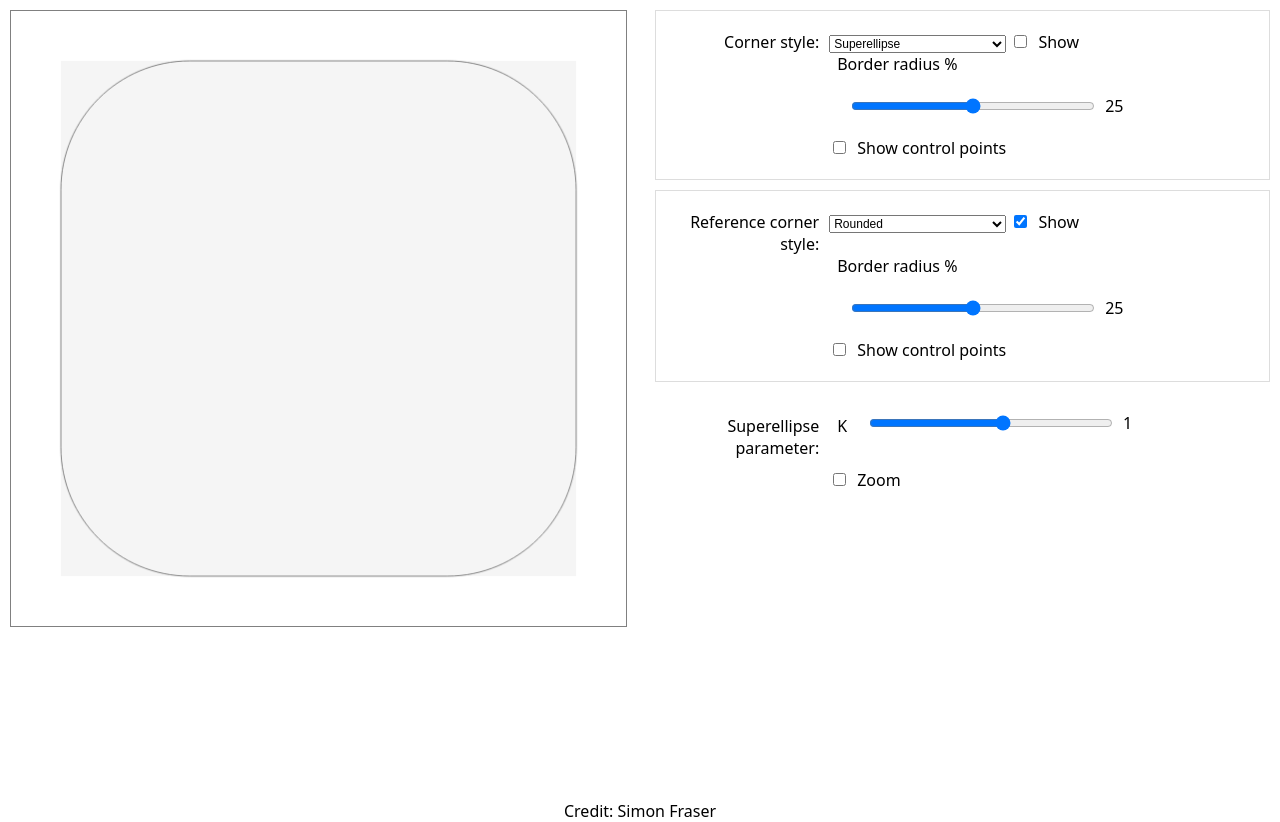
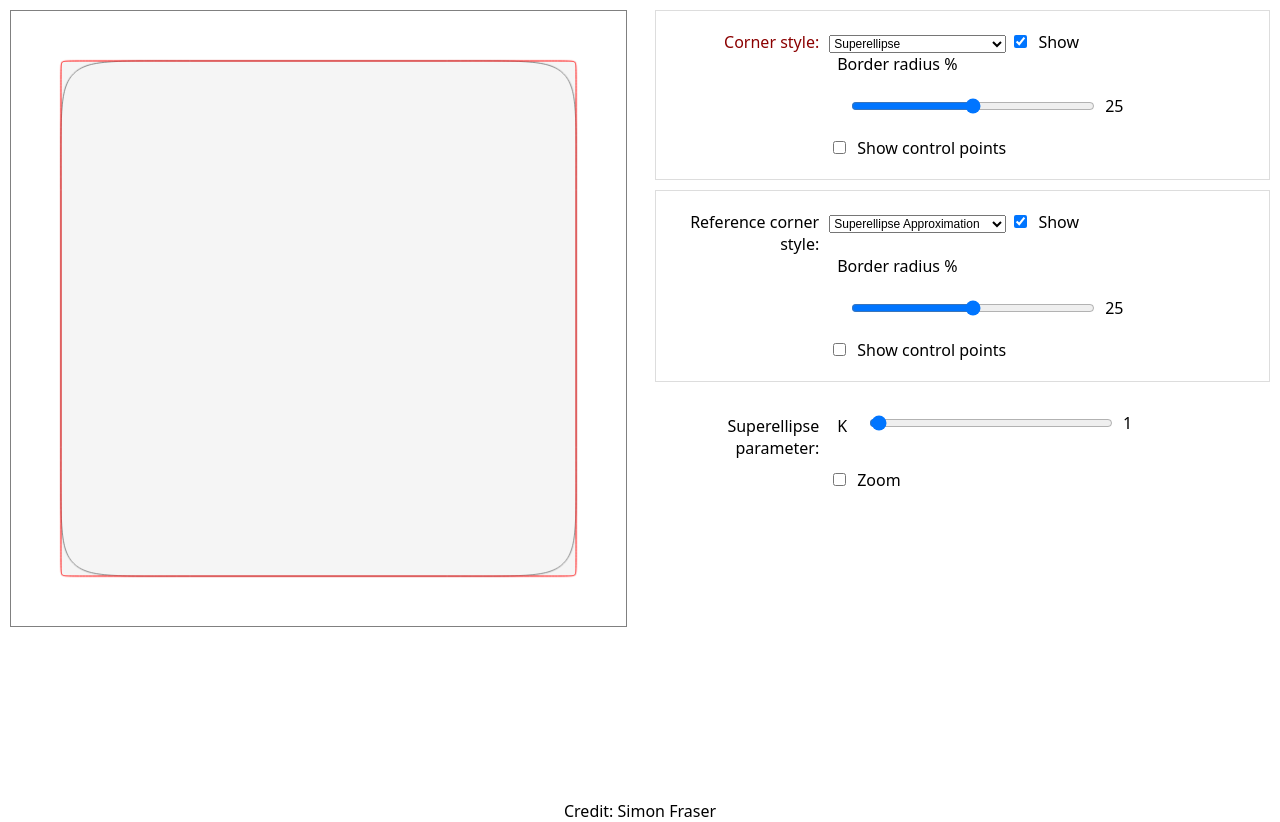
Before and after one commit to noamr/squircle-testbed, a plain HTML site: page index.html in a window 1280 px wide. Drawn offline with Linux system fonts and the light colour scheme.

Commit message:
Add the Bezier-based superellipse corners to index.html.

```diff
--- a/index.html
+++ b/index.html
@@ -111,13 +111,8 @@
     <script src="custom-elements/value-slider.js"></script>
     <script src="custom-elements/popup.js"></script>
 
-    <script src="border-renderer.js"></script>
-    <script src="scripts/scripts.js"></script>
-    <script>
-        window.addEventListener('load', () => {
-            windowController = new WindowController();
-        }, false);
-    </script>
+    <script src="scripts/border-renderer.js" type="module"></script>
+    <script src="scripts/scripts.js" type="module"></script>
 </head>
 <body>
     <main>
@@ -129,10 +124,10 @@
         <section class="controls">
             <div class="container">
                 <div class="control-group">
-                    <label>Corner style:</label>
+                    <label style="color: darkred">Corner style:</label>
                     <div class="labeled-control">
                         <custom-popup id="corner-style-select"></custom-popup>
-                        <input id="show-sample" type="checkbox"><label for="show-sample">Show</label>
+                        <input id="show-sample" type="checkbox" checked><label for="show-sample">Show</label>
                     </div>
 
                     <div class="labeled-control">
@@ -159,7 +154,7 @@
 
                 <label>Superellipse parameter:</label>
                 <div class="labeled-control">
-                    <label class="k-label">K</label><value-slider class="slider" id="k-slider" min="-10" max="10" step="0.005" value=1></value-slider>
+                    <label class="k-label">K</label><value-slider class="slider" id="k-slider" min="0" max="100" step="0.005" value=1></value-slider>
                 </div>
                 <div class="labeled-control">
                     <input id="zoom" type="checkbox"><label for="zoom">Zoom</label>
--- a/border-renderer.js
+++ b/scripts/border-renderer.js
@@ -1,22 +1,34 @@
-"use strict";
-
-
+import {
+    control_points_for_superellipse
+} from "./corner-math.js";
 
 const cornerTopLeft = 0;
 const cornerTopRight = 1;
 const cornerBottomRight = 2;
 const cornerBottomLeft = 3;
 
-const cornerStyleNone = 'none';
-const cornerStyleRounded = 'rounded';
-const cornerStyleSuperellipse = 'superellipse';
-const cornerStyleContinuousRounded = 'continuous-rounded';
+export const cornerStyleNone = 'none';
+export const cornerStyleRounded = 'rounded';
+export const cornerStyleSuperellipse = 'superellipse';
+export const cornerStyleSuperellipseApproximation = 'superellipseapprox';
+export const cornerStyleContinuousRounded = 'continuous-rounded';
 
 
 const shapeIDSample = 'sample';
 const shapeIDReference = 'reference';
 
-class ShapeParameters {
+function valueToSuperEllipseK(v)
+{
+    if (v === 0)
+        return 0.00001;
+
+    if (v >= 100)
+        return 1000;
+
+    return Math.log(0.5) / Math.log(v / 100);
+}
+
+export class ShapeParameters {
     constructor()
     {
         this.sampleBorderRadius = 0.25;
@@ -37,7 +49,7 @@ class ShapeParameters {
     }
 }
 
-class BorderRenderer {
+export class BorderRenderer {
     constructor(canvasElement, parameters)
     {
         this.canvasElement = canvasElement;
@@ -192,6 +204,9 @@ class BorderRenderer {
         case cornerStyleSuperellipse:
             this.#addShapeSuperellipseCorner(shapeSegments, cornerPoint, cornerSize, corner);
             break;
+        case cornerStyleSuperellipseApproximation:
+            this.#addShapeSuperellipseApproxCorner(shapeSegments, cornerPoint, cornerSize, corner);
+            break;
         case cornerStyleContinuousRounded:
             this.#addShapeContinuousRoundedCorner(shapeSegments, cornerPoint, cornerSize, corner);
             break;
@@ -293,7 +308,9 @@ class BorderRenderer {
         }
 
         const steps = Math.floor(Math.max(cornerSize.width, cornerSize.height) / 2);
-        const s = this._parameters.superEllipseK;
+        const k = valueToSuperEllipseK(this._parameters.superEllipseK);
+
+        const s = -Math.log2(k);
 
         for (let i = 0; i < steps; ++i) {
             let t = i / (steps - 1);
@@ -309,6 +326,76 @@ class BorderRenderer {
             shapeSegments.push(new ShapeSegmentLine(Absolute, point));
 
         }
+    }
+
+    #addShapeSuperellipseApproxCorner(shapeSegments, cornerPoint, cornerSize, corner)
+    {
+        let cornerScale;
+        switch (corner) {
+        case cornerTopLeft:
+            cornerScale = new Size(1, 1)
+            break;
+        case cornerTopRight:
+            cornerScale = new Size(-1, 1)
+            break;
+        case cornerBottomRight:
+            cornerScale = new Size(-1, -1)
+            break;
+        case cornerBottomLeft:
+            cornerScale = new Size(1, -1)
+            break;
+        }
+
+        const k = valueToSuperEllipseK(this._parameters.superEllipseK);
+
+        const flatControlPoints = control_points_for_superellipse(k);
+        // Undo the flipping.
+        const controlPoints = flatControlPoints.map((v) => { return new Point(v[0], 1 - v[1]); });
+
+        let destPoint;
+        switch (corner) {
+        case cornerTopLeft:
+            destPoint = new Point(cornerPoint.x + cornerSize.width, cornerPoint.y);
+            break;
+        case cornerTopRight:
+            destPoint = new Point(cornerPoint.x, cornerPoint.y + cornerSize.height);
+            controlPoints.reverse();
+            break;
+        case cornerBottomRight:
+            destPoint = new Point(cornerPoint.x - cornerSize.width, cornerPoint.y);
+            break;
+        case cornerBottomLeft:
+            destPoint = new Point(cornerPoint.x, cornerPoint.y - cornerSize.height);
+            controlPoints.reverse();
+            break;
+        }
+
+        const cornerMapScale = cornerSize.scaledBy(cornerScale);
+
+        let midPoint = controlPoints[2];
+        midPoint = midPoint.scaledBy(cornerSize);
+        midPoint = midPoint.scaledBy(cornerScale);
+        midPoint = midPoint.addedTo(cornerPoint);
+
+        let fromControlPoint = controlPoints[0];
+        fromControlPoint = fromControlPoint.scaledBy(cornerMapScale);
+        fromControlPoint = fromControlPoint.addedTo(cornerPoint);
+
+        let toControlPoint = controlPoints[1];
+        toControlPoint = toControlPoint.scaledBy(cornerMapScale);
+        toControlPoint = toControlPoint.addedTo(cornerPoint);
+
+        shapeSegments.push(new ShapeSegmentCurve(Absolute, fromControlPoint, toControlPoint, midPoint));
+
+        fromControlPoint = controlPoints[3];
+        fromControlPoint = fromControlPoint.scaledBy(cornerMapScale);
+        fromControlPoint = fromControlPoint.addedTo(cornerPoint);
+
+        toControlPoint = controlPoints[4];
+        toControlPoint = toControlPoint.scaledBy(cornerMapScale);
+        toControlPoint = toControlPoint.addedTo(cornerPoint);
+
+        shapeSegments.push(new ShapeSegmentCurve(Absolute, fromControlPoint, toControlPoint, destPoint));
     }
 
     #addShapeContinuousRoundedCorner(shapeSegments, cornerPoint, cornerSize, corner)
--- a/scripts/geometry-utils.js
+++ b/scripts/geometry-utils.js
@@ -21,6 +21,11 @@ class Point {
     scaledBy(scale)
     {
         return new Point(this.x * scale.width, this.y * scale.height);
+    }
+
+    addedTo(point)
+    {
+        return new Point(this.x + point.x, this.y + point.y);
     }
 
     clone()
--- a/scripts/scripts.js
+++ b/scripts/scripts.js
@@ -1,5 +1,12 @@
-"use strict";
-
+import {
+    cornerStyleNone,
+    cornerStyleRounded,
+    cornerStyleSuperellipse,
+    cornerStyleSuperellipseApproximation,
+    cornerStyleContinuousRounded,
+    ShapeParameters,
+    BorderRenderer,
+} from "./border-renderer.js";
 
 const cornerStyles = [
     {
@@ -16,6 +23,11 @@ const cornerStyles = [
         name: 'Superellipse',
         value: 'superellipse',
         data: cornerStyleSuperellipse
+    },
+    {
+        name: 'Superellipse Approximation',
+        value: 'superellipseaprox',
+        data: cornerStyleSuperellipseApproximation
     },
     {
         name: 'Continuous Rounded (Apple)',
@@ -84,7 +96,7 @@ class WindowController {
                 }
             }
         });
-        referenceCornerStyleSelect.selectedIndex = 1;
+        referenceCornerStyleSelect.selectedIndex = 3;
 
         const showSampleCheckbox = document.getElementById('show-sample');
         showSampleCheckbox.addEventListener('change', (event) => {
@@ -116,7 +128,6 @@ class WindowController {
             this.#parametersChanged();
         });
         this.parameters.showReferenceControlPoints = showReferenceControlPointsCheckbox.checked;
-
 
 
         const zoomCheckbox = document.getElementById('zoom');
@@ -165,3 +176,8 @@ class WindowController {
         this.previewRenderer.parameters = this.parameters;
     }
 }
+
+let windowController;
+window.addEventListener('load', () => {
+    windowController = new WindowController();
+}, false);
```
